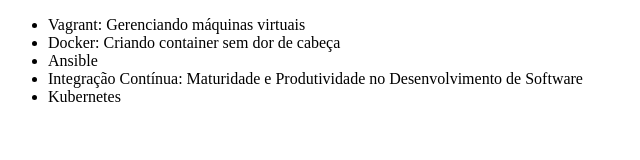
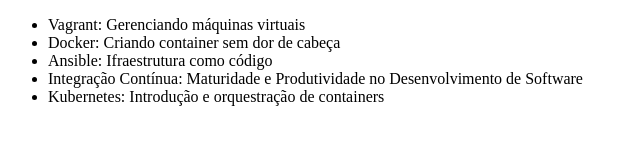
Before and after one commit to MarcoANunes/alura-git, a plain HTML site: page index.html in a window 1280 px wide. Shown: the whole page, without its empty margins (0-640 px from the left). Drawn offline with Linux system fonts and the light colour scheme.

Commit message:
Alterando o nome do curso de Kubernetes

```diff
--- a/index.html
+++ b/index.html
@@ -8,9 +8,9 @@
     <ul>
         <li>Vagrant: Gerenciando máquinas virtuais</li>
         <li>Docker: Criando container sem dor de cabeça</li>
-        <li>Ansible</li>
+        <li>Ansible: Ifraestrutura como código</li>
         <li>Integração Contínua: Maturidade e Produtividade no Desenvolvimento de Software </li>
-        <li>Kubernetes</li>
+        <li>Kubernetes: Introdução e orquestração de containers</li>
     </ul>
 </body>
 </html>
```
